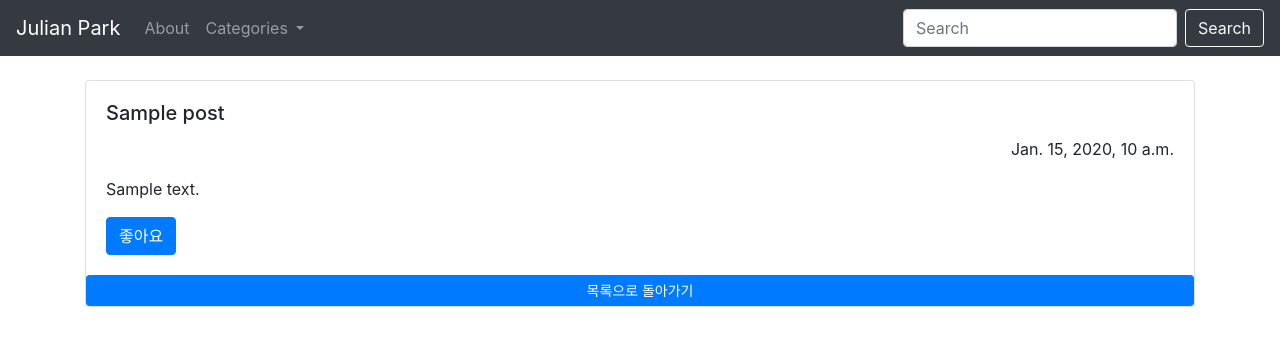
After one commit to Chrisaor/blog_deploy, a Django app: page /1/ in a window 1280 px wide. The commit adds this page. Shown: the top 346 px of the page. Run offline with Django 3.2, Linux system fonts and the light colour scheme; tables that the repository leaves empty hold one stand-in row (values such as "Sample post"); some libraries are stand-ins or nearby versions.

Commit message:
post_detail 구현

```diff
--- a/app/blog/urls.py
+++ b/app/blog/urls.py
@@ -4,4 +4,5 @@ from blog import views
 
 urlpatterns = [
     path('', views.post_list, name='post-list'),
+    path('<int:pk>/', views.post_detail, name='post-detail'),
 ]
--- a/app/blog/views.py
+++ b/app/blog/views.py
@@ -10,3 +10,11 @@ def post_list(request):
         'posts':posts,
     }
     return render(request, 'post/post_list.html', context)
+
+
+def post_detail(request,pk):
+    post = Post.objects.get(pk=pk)
+    context = {
+        'post':post,
+    }
+    return render(request, 'post/post_detail.html', context)
--- a/app/templates/base.html
+++ b/app/templates/base.html
@@ -34,7 +34,7 @@
     </ul>
     <form class="form-inline my-2 my-lg-0">
       <input class="form-control mr-sm-2" type="search" placeholder="Search" aria-label="Search">
-      <button class="btn btn-outline-success my-2 my-sm-0" type="submit">Search</button>
+      <button class="btn btn-outline-light my-2 my-sm-0" type="submit">Search</button>
     </form>
   </div>
 </nav>
--- /dev/null
+++ b/app/templates/post/post_detail.html
@@ -0,0 +1,16 @@
+{% extends 'base.html' %}
+{% block content %}
+    <br>
+        <div class="container">
+            <div class="card">
+
+                <div class="card-body">
+                    <h5 class="card-title">{{ post.title }}</h5>
+                    <p class="card-text text-right">{{ post.published_date }}</p>
+                    <p class="card-text">{{ post.content }}</p>
+                    <a href="#" class="btn btn-primary">좋아요</a>
+                </div>
+                <a href="{% url 'post-list' %}" class="btn btn-primary btn-sm">목록으로 돌아가기</a>
+            </div>
+        </div>
+{% endblock %}
--- a/app/templates/post/post_list.html
+++ b/app/templates/post/post_list.html
@@ -8,10 +8,9 @@
                 <div class="card-body">
                     <h5 class="card-title">{{ post.title }}</h5>
                     <p class="card-text">{{ post.content|truncatechars:200 }}</p>
-                    <a href="#" class="btn btn-primary">Go detail</a>
+                    <a href="{% url 'post-detail' post.id %}" class="btn btn-primary">Go detail</a>
                 </div>
             </div>
         </div>
-
     {% endfor %}
 {% endblock %}
```
